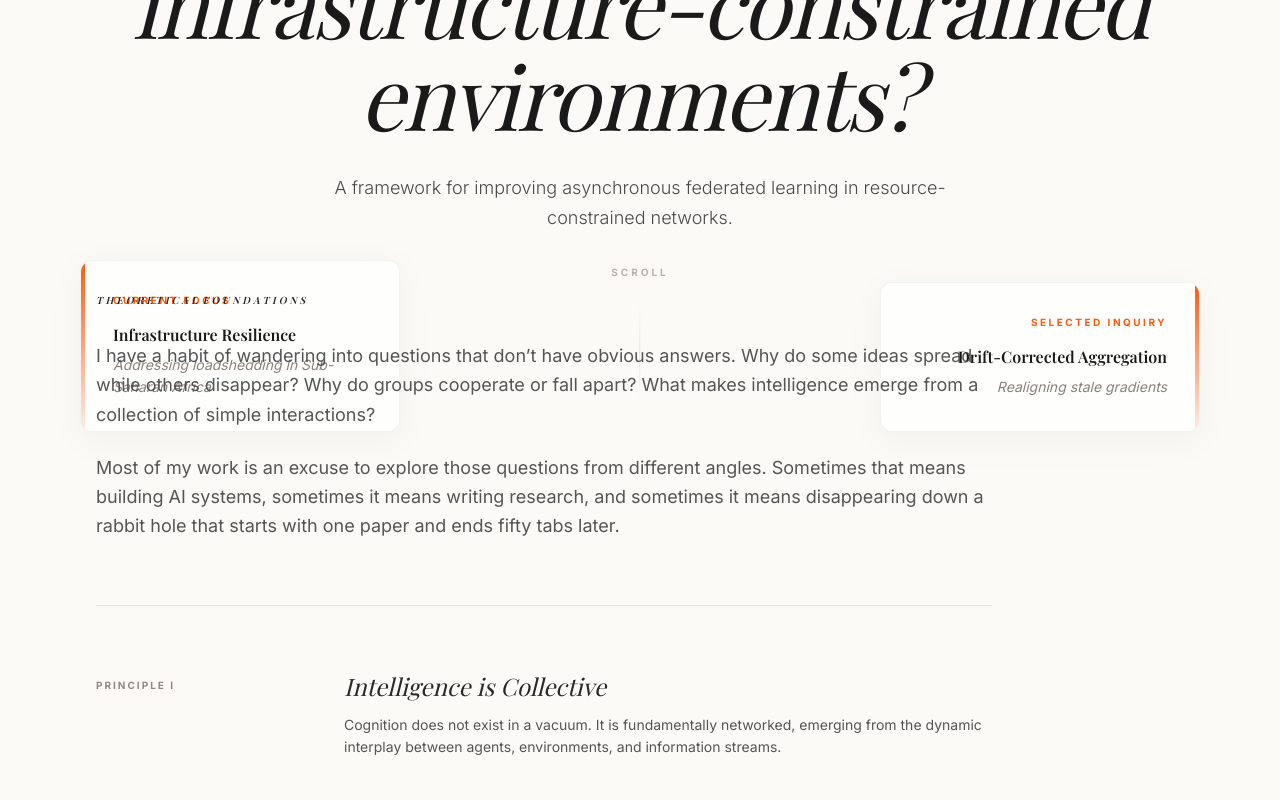
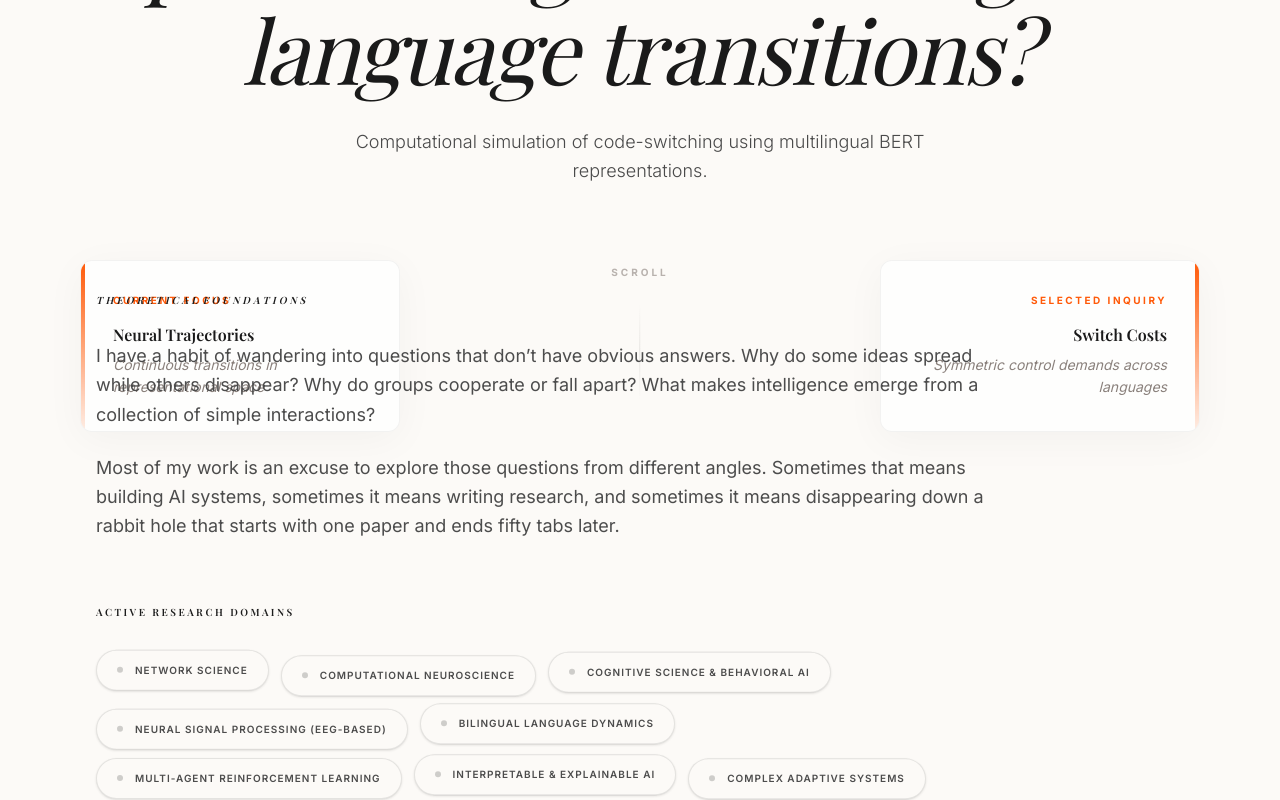
Before and after one commit to George-Okello/Redesign26, a React (Vite) app: page / in a window 1280 px wide. Shown: the part 860-1660 px from the top of the page. Built offline with nearby package versions, Linux system fonts and the light colour scheme; a web font is replaced by a local one.

Commit message:
Add files via upload

```diff
--- a/src/App.tsx
+++ b/src/App.tsx
@@ -363,9 +363,6 @@ export default function App() {
               <div className="flex flex-col gap-4 flex-grow">
                 <span className="text-[#fcfaf7] tracking-[0.4em] font-bold">© {new Date().getFullYear()} George Okello.</span>
                 <div className="flex flex-col gap-2">
-                  <span className="text-[#8a817c] leading-relaxed lowercase tracking-widest text-[8px]">
-                    network science <span className="mx-2 text-orange-highlight/40">•</span> multi-agent systems <span className="mx-2 text-orange-highlight/40">•</span> complex systems
-                  </span>
                   <div className="flex flex-wrap items-center justify-center md:justify-start gap-x-2 gap-y-1 text-[#8a817c]/50 font-mono tracking-wider text-[7.5px] leading-relaxed">
                     <button
                       onClick={() => setShowCredentials(!showCredentials)}
--- a/src/sections.tsx
+++ b/src/sections.tsx
@@ -104,6 +104,71 @@ function useMobileDevice() {
 
 export function Hero() {
   const content = [
+    {
+      topPill: "Neural Signal Processing",
+      question: "How can we deploy efficient, interpretable cognitive load monitoring on edge devices?",
+      subtitle: "A comparative study of lightweight CNN and Transformer models on EEG data.",
+      currentFocus: {
+        title: "Edge Deployment",
+        desc: "Low-latency brain-computer interfaces"
+      },
+      selectedInquiry: {
+        title: "Attention Mechanisms",
+        desc: "Interpreting transformer temporal patterns"
+      }
+    },
+    {
+      topPill: "Cognitive Modeling",
+      question: "What cognitive control processes govern bilingual language transitions?",
+      subtitle: "Computational simulation of code-switching using multilingual BERT representations.",
+      currentFocus: {
+        title: "Neural Trajectories",
+        desc: "Continuous transitions in representational space"
+      },
+      selectedInquiry: {
+        title: "Switch Costs",
+        desc: "Symmetric control demands across languages"
+      }
+    },
+    {
+      topPill: "Reinforcement Learning",
+      question: "How do recurrent RL architectures compare under degraded, noisy observation settings?",
+      subtitle: "Evaluating LSTM-augmented DQNs in visually occluded working memory tasks.",
+      currentFocus: {
+        title: "Observation Noise",
+        desc: "Resilience in partially observable environments"
+      },
+      selectedInquiry: {
+        title: "Memory Capacity",
+        desc: "Temporal credit assignment under constraints"
+      }
+    },
+    {
+      topPill: "Affective Computing",
+      question: "Can CNN-based emotion recognition systems generalize across culturally diverse populations?",
+      subtitle: "Developing culturally robust facial expression recognition architectures.",
+      currentFocus: {
+        title: "Cultural Fairness",
+        desc: "Mitigating demographic bias in emotion AI"
+      },
+      selectedInquiry: {
+        title: "Attention Fusion",
+        desc: "Multi-scale features for expression nuances"
+      }
+    },
+    {
+      topPill: "Behavioral AI",
+      question: "What happens when reinforcement learning agents exhibit human cognitive biases?",
+      subtitle: "Simulating loss aversion, anchoring, and optimism in a multi-armed bandit problem.",
+      currentFocus: {
+        title: "Cognitive Biases",
+        desc: "Loss aversion, anchoring, and confirmation bias"
+      },
+      selectedInquiry: {
+        title: "Exploration Strategies",
+        desc: "How optimism bias accelerates learning"
+      }
+    },
     {
       topPill: "Multi-Agent Systems",
       question: "How do social hierarchies and trust naturally emerge in AI populations?",
@@ -315,6 +380,47 @@ export function About() {
         <p>
           <SuperParagraphReveal delay={0.2} text="Most of my work is an excuse to explore those questions from different angles. Sometimes that means building AI systems, sometimes it means writing research, and sometimes it means disappearing down a rabbit hole that starts with one paper and ends fifty tabs later." />
         </p>
+      </div>
+
+      {/* Core Research Areas/Domains */}
+      <div className="mb-24">
+        <h3 className="text-[10px] font-bold text-[#1a1a1a] uppercase tracking-[0.25em] mb-8">Active Research Domains</h3>
+        <div className="flex flex-wrap gap-3">
+          {[
+            "Network Science",
+            "Computational Neuroscience",
+            "Cognitive Science & Behavioral AI",
+            "Neural Signal Processing (EEG-Based)",
+            "Bilingual Language Dynamics",
+            "Multi-Agent Reinforcement Learning",
+            "Interpretable & Explainable AI",
+            "Complex Adaptive Systems"
+          ].map((area, idx) => (
+            <motion.div
+              key={idx}
+              initial={{ opacity: 0, scale: 0.9 }}
+              whileInView={{ opacity: 1, scale: 1 }}
+              viewport={{ once: true }}
+              transition={{ duration: 0.5, delay: idx * 0.05 }}
+            >
+              <motion.div
+                animate={{ y: [0, (idx % 2 === 0 ? -4 : 4), 0] }}
+                transition={{
+                  duration: 4 + (idx % 3),
+                  repeat: Infinity,
+                  ease: "easeInOut",
+                  delay: idx * 0.2
+                }}
+                whileHover={{ scale: 1.05, rotate: (idx % 2 === 0 ? 1 : -1) }}
+                whileTap={{ scale: 0.95 }}
+                className="relative group px-5 py-3 bg-[#fcfaf7] hover:bg-[#1a1a1a] text-[#4a4a4a] hover:text-[#fcfaf7] active:bg-[#1a1a1a] active:text-[#fcfaf7] border border-[#1a1a1a]/10 hover:border-[#1a1a1a] active:border-[#1a1a1a] rounded-full text-[10px] uppercase tracking-widest font-semibold transition-colors duration-500 cursor-default flex items-center gap-3 select-none shadow-sm hover:shadow-lg active:shadow-lg"
+              >
+                <span className="w-1.5 h-1.5 rounded-full bg-[#1a1a1a]/20 group-hover:bg-orange-highlight group-active:bg-orange-highlight transition-colors duration-500" />
+                <span className="relative z-10">{area}</span>
+              </motion.div>
+            </motion.div>
+          ))}
+        </div>
       </div>
 
       <motion.div variants={staggerContainer} className="flex flex-col gap-12 border-t border-[#1a1a1a]/10 pt-16">
```
